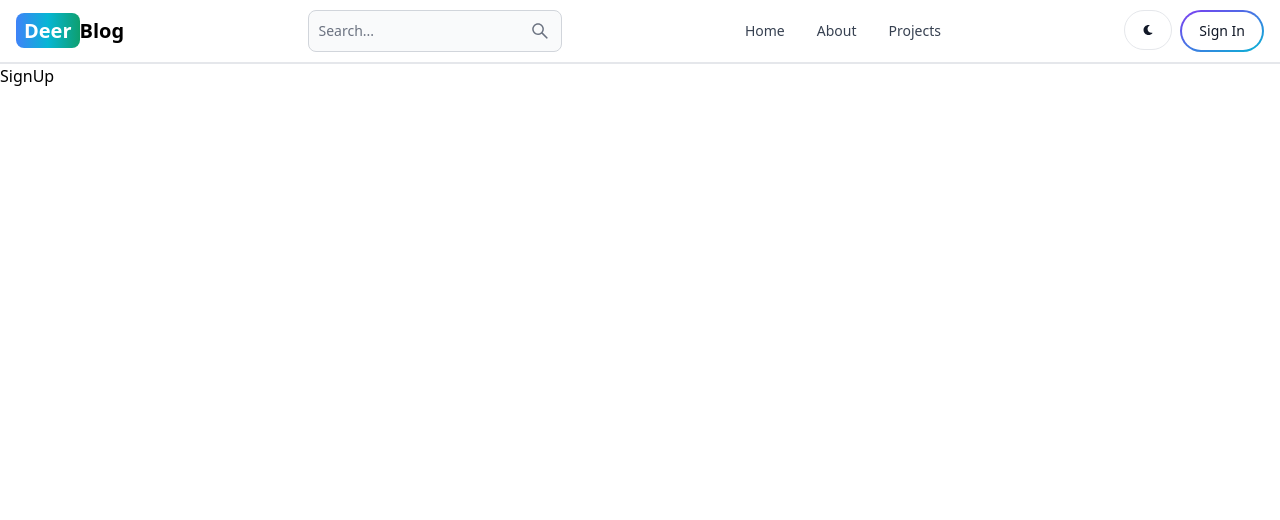
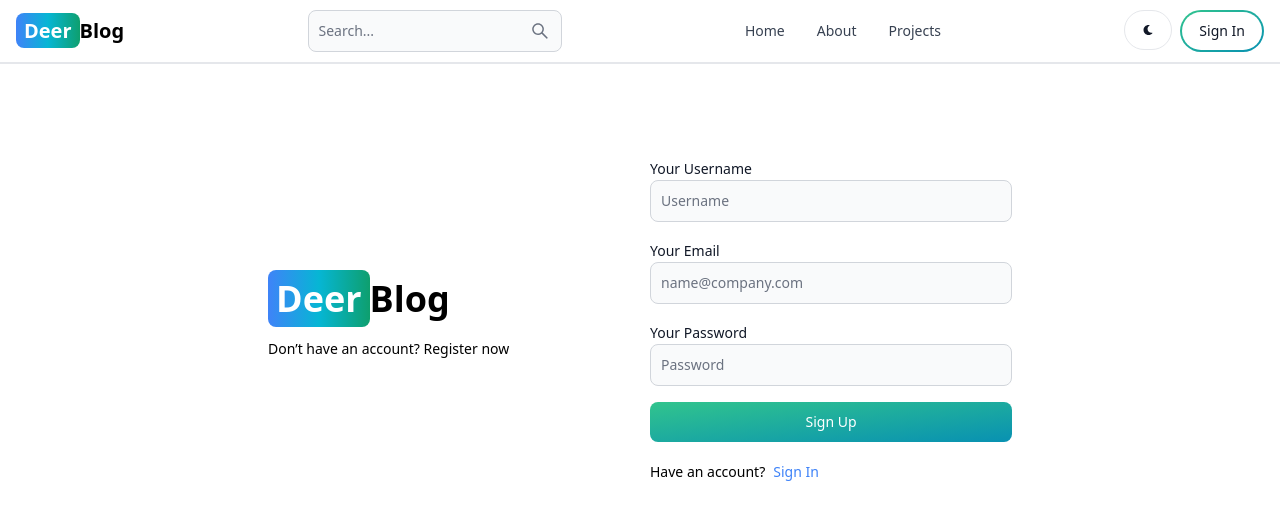
Before and after one commit to ShubhamJonchhe/DeerBlog, a React (Vite) app in the folder client/: page /sign-up in a window 1280 px wide. Shown: the top 520 px of the page. Built offline with nearby package versions, Linux system fonts and the light colour scheme.

Commit message:
Create signup page

```diff
--- a/client/src/components/Header.jsx
+++ b/client/src/components/Header.jsx
@@ -30,7 +30,7 @@
             </Button>
 
             <Link to='/sign-in'>
-                <Button gradientDuoTone='purpleToBlue'  outline pill>
+                <Button gradientDuoTone='greenToBlue'  outline pill>
                     Sign In
                 </Button>
             </Link>
--- a/client/src/pages/SignUp.jsx
+++ b/client/src/pages/SignUp.jsx
@@ -1,7 +1,50 @@
+import { Button, Label, TextInput } from 'flowbite-react'
 import React from 'react'
+import { Link } from 'react-router-dom'
 
 export default function SignUp() {
   return (
-    <div>SignUp</div>
+    <div className='min-h-screen mt-20'>
+      <div className='flex p-3 max-w-3xl mx-auto flex-col md:flex-row md:items-center gap-5'>
+        {/* left  side */}
+        <div className='flex-1'>
+        <Link to="/" className='font-bold dark:text-white text-4xl'>
+            <span className="px-2 py-1 bg-gradient-to-r from-blue-500 via-cyan-500 to-green-500 text-white rounded-lg">Deer</span>
+            Blog
+        </Link>
+        <p className='text-sm mt-5'>
+          Don’t have an account? Register now
+        </p>
+        </div>
+
+        {/* right  side */}
+        <div className='flex-1'>
+          <form className='flex flex-col gap-4'>
+            <div>
+              <Label value='Your Username'/>
+              <TextInput type='text' placeholder='Username' id='username'/>
+            </div>
+            <div>
+              <Label value='Your Email'/>
+              <TextInput type='text' placeholder='name@company.com' id='email'/>
+            </div>
+            <div>
+              <Label value='Your Password'/>
+              <TextInput type='text' placeholder='Password' id='password'/>
+            </div>
+            <Button gradientDuoTone='greenToBlue' type='submit'>
+              Sign Up
+            </Button>
+          </form>
+          <div className='flex gap-2 text-sm mt-5'>
+            <span>Have an account?</span>
+            <Link to='/sign-in' className='text-blue-500'>
+              Sign In
+            </Link>
+          </div>
+        </div>
+
+      </div>
+    </div>
   )
 }
```
